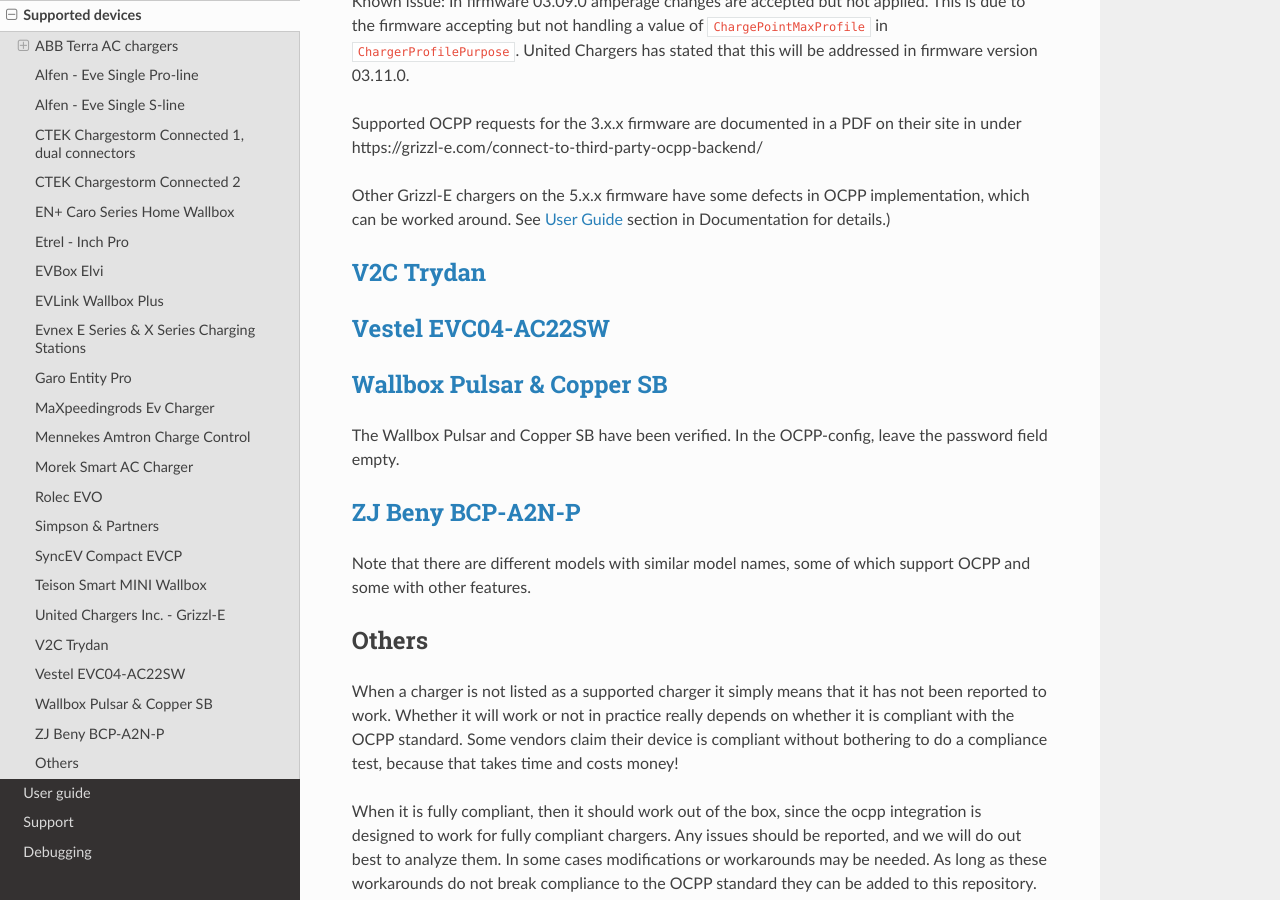
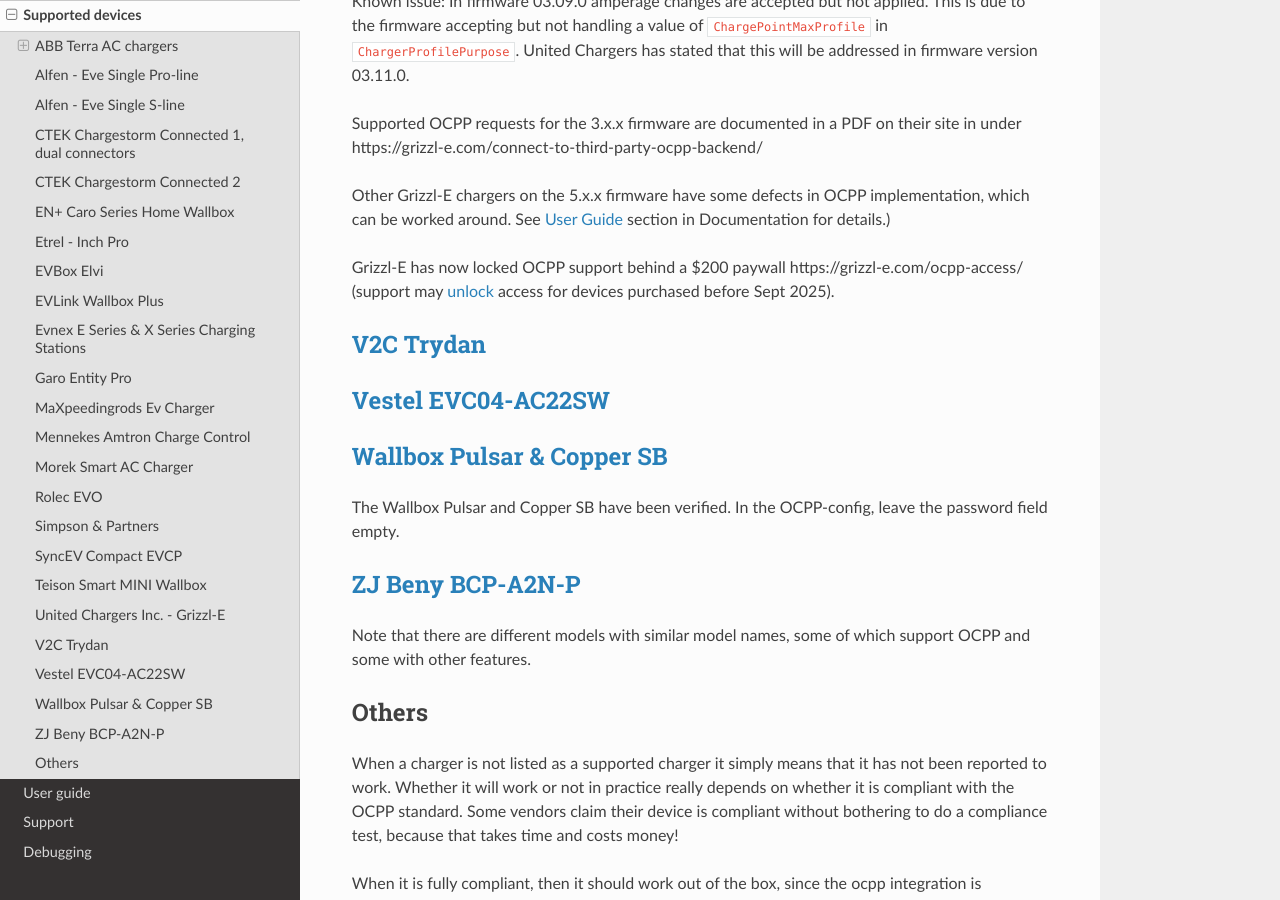
Before and after one commit to lbbrhzn/ocpp, a Sphinx documentation site: the page built from docs/supported-devices.md, in a window 1280 px wide and 900 px high, scrolled down 5688 px. Built offline with Sphinx 7.4.7 and the Read the Docs theme 3.1.0, drawn with Linux system fonts in a browser that asks for light colours.

Commit message:
[wiki] Grizzl-E: added note about OCPP paywall (#1960)
* [wiki] Grizzl-E: added note about OCPP paywall

Added information about Grizzl-E's OCPP support paywall and access details.

* Update docs/supported-devices.md

Addressed feedback of Grizzl-E spelling

Co-authored-by: coderabbitai[bot] <136622811+coderabbitai[bot]@users.noreply.github.com>

---------

Co-authored-by: coderabbitai[bot] <136622811+coderabbitai[bot]@users.noreply.github.com>

```diff
--- a/docs/supported-devices.md
+++ b/docs/supported-devices.md
@@ -170,6 +170,8 @@
 
 Other Grizzl-E chargers on the 5.x.x firmware have some defects in OCPP implementation, which can be worked around. See [User Guide](https://github.com/lbbrhzn/ocpp/blob/main/docs/user-guide.md) section in Documentation for details.)
 
+Grizzl-E has now locked OCPP support behind a $200 paywall https://grizzl-e.com/ocpp-access/ (support may [unlock](https://community.home-assistant.io/t/grizzl-e-charger-and-has-ocpp-integration/804698/23) access for devices purchased before Sept 2025).
+
 ## [V2C Trydan](https://v2charge.com/trydan)
 
 ## [Vestel EVC04-AC22SW](https://www.vestel-echarger.com/EVC04_HomeSmart22kW.html)
```
